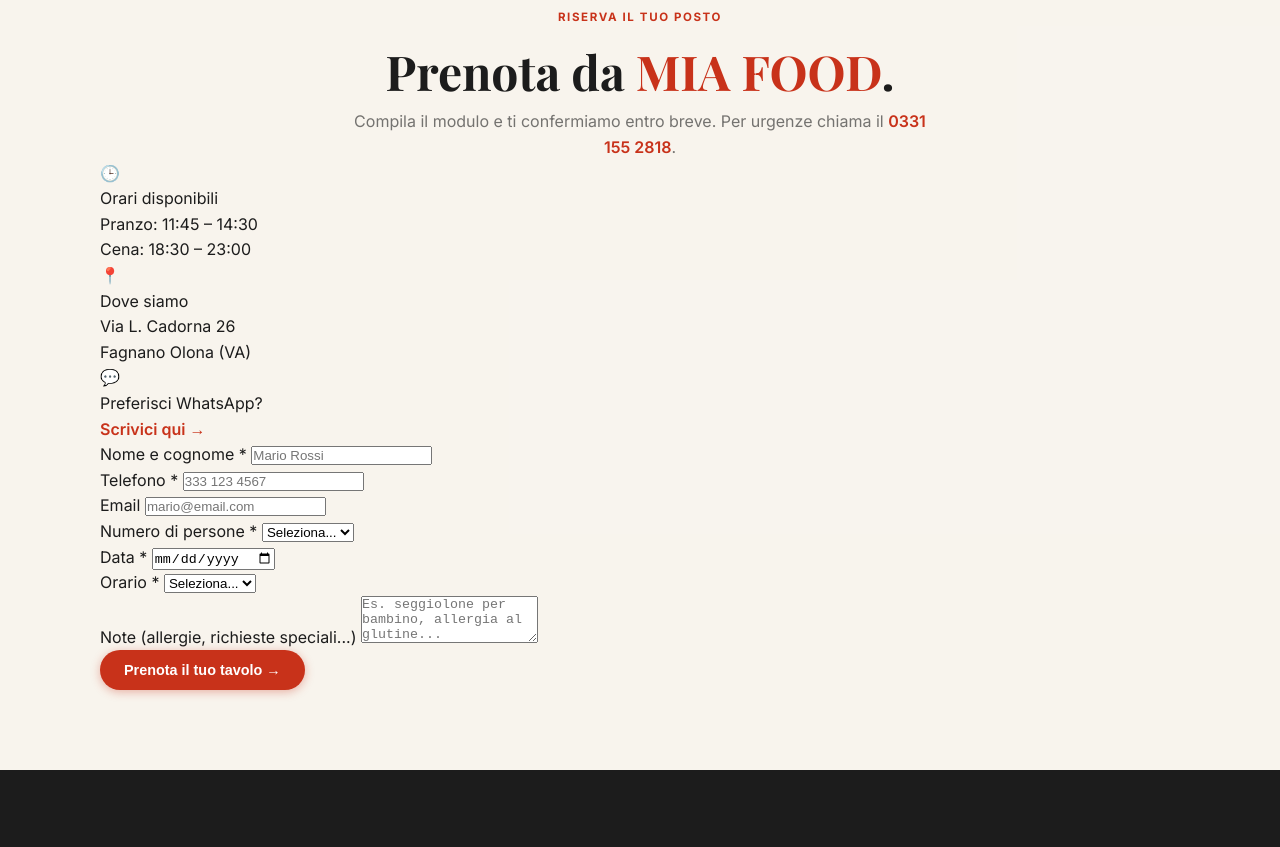
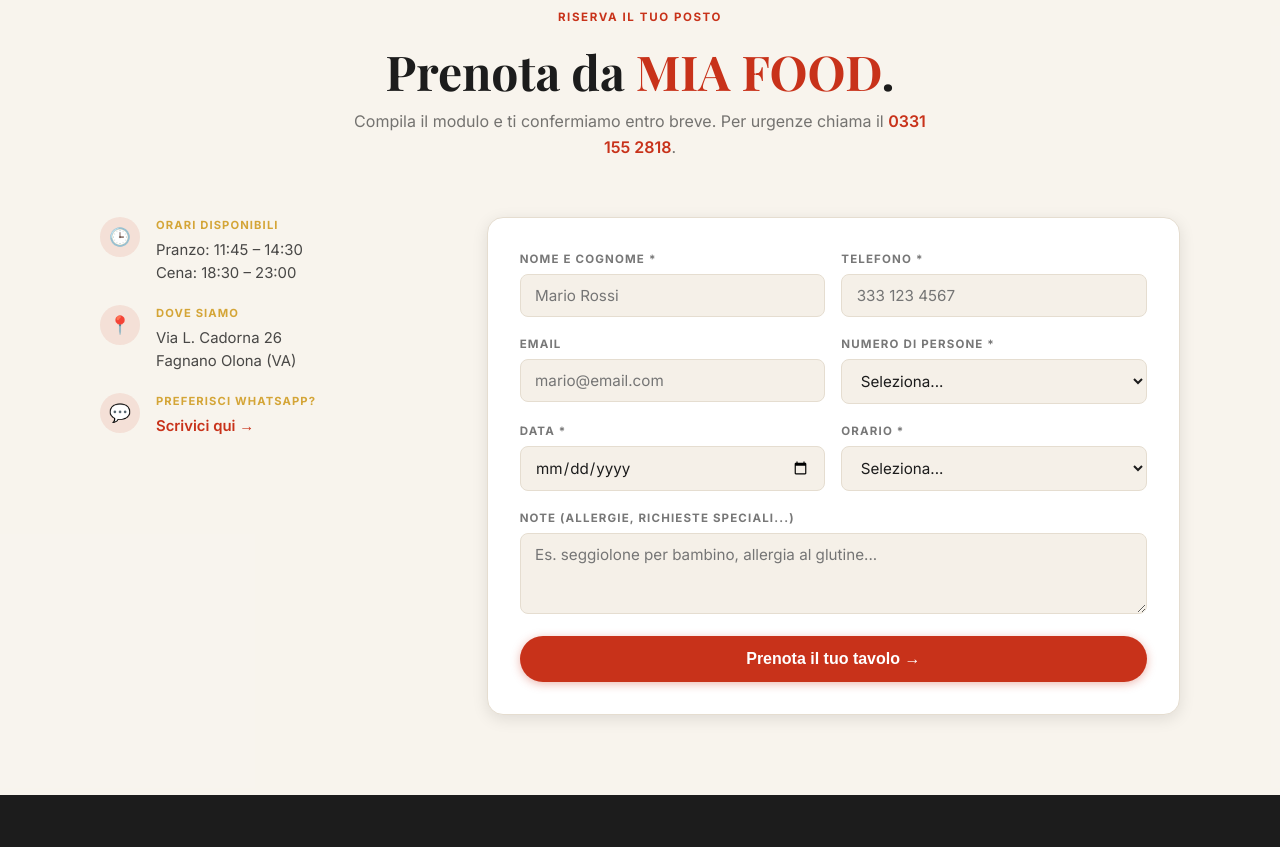
Before and after one commit to matteoromano12/MiaDolciSapori, a website built with webpack: page index.html in a window 1280 px wide. Shown: the part 5309-6156 px from the top of the page. Built offline with nearby package versions, Linux system fonts and the light colour scheme.

Commit message:
Add booking form styles to style.css

```diff
--- a/css/style.css
+++ b/css/style.css
@@ -685,3 +685,134 @@
   opacity: 1;
   transform: none;
 }
+
+.booking-form-wrap {
+  margin-top: 3.5rem;
+}
+.booking-form-grid {
+  display: grid;
+  gap: 2.5rem;
+  align-items: start;
+}
+@media (min-width: 900px) {
+  .booking-form-grid { grid-template-columns: 1fr 2fr; }
+}
+
+.booking-info {
+  display: grid;
+  gap: 1.25rem;
+}
+.booking-info-item {
+  display: flex;
+  gap: 1rem;
+  align-items: flex-start;
+}
+.booking-info-icon {
+  width: 2.5rem;
+  height: 2.5rem;
+  border-radius: 50%;
+  background: rgba(200,50,26,.10);
+  display: grid;
+  place-items: center;
+  font-size: 1.1rem;
+  flex-shrink: 0;
+}
+.booking-info-lbl {
+  font-size: .7rem;
+  font-weight: 700;
+  text-transform: uppercase;
+  letter-spacing: .1em;
+  color: var(--accent);
+}
+.booking-info-val {
+  margin-top: .25rem;
+  font-size: .93rem;
+  color: rgba(28,28,28,.80);
+  line-height: 1.55;
+}
+
+.booking-form-card {
+  background: #fff;
+  border-radius: var(--radius);
+  box-shadow: var(--shadow-md);
+  border: 1px solid var(--border);
+  overflow: hidden;
+}
+.booking-form-inner {
+  padding: 2rem;
+  display: grid;
+  gap: 1.1rem;
+}
+.bfg { display: grid; gap: 1rem; }
+.bfg-2 { grid-template-columns: 1fr 1fr; }
+.bfg-1 { grid-template-columns: 1fr; }
+@media (max-width: 560px) {
+  .bfg-2 { grid-template-columns: 1fr; }
+}
+
+.bf-group {
+  display: flex;
+  flex-direction: column;
+  gap: .35rem;
+}
+.bf-group label {
+  font-size: .72rem;
+  font-weight: 700;
+  text-transform: uppercase;
+  letter-spacing: .1em;
+  color: var(--muted);
+}
+.bf-group input,
+.bf-group select,
+.bf-group textarea {
+  padding: .7rem .9rem;
+  border: 1.5px solid var(--border);
+  border-radius: .5rem;
+  font-family: var(--font-body);
+  font-size: .95rem;
+  background: var(--cream2);
+  color: var(--charcoal);
+  transition: border-color .15s, background .15s;
+  outline: none;
+  width: 100%;
+}
+.bf-group input:focus,
+.bf-group select:focus,
+.bf-group textarea:focus {
+  border-color: var(--red);
+  background: #fff;
+}
+.bf-group textarea {
+  resize: vertical;
+}
+
+.booking-submit-btn {
+  width: 100%;
+  padding: .9rem 1.5rem;
+  font-size: 1rem;
+  margin-top: .25rem;
+}
+
+.booking-success {
+  display: flex;
+  gap: 1rem;
+  align-items: flex-start;
+  background: #e8f5e9;
+  border: 1.5px solid #81c784;
+  border-radius: .75rem;
+  padding: 1rem 1.25rem;
+  font-size: .93rem;
+  color: #2e7d32;
+  line-height: 1.55;
+}
+.booking-success-icon { font-size: 1.3rem; flex-shrink: 0; }
+
+.booking-error {
+  background: #fce4ec;
+  border: 1.5px solid #ef9a9a;
+  border-radius: .75rem;
+  padding: 1rem 1.25rem;
+  font-size: .93rem;
+  color: #c62828;
+}
+.booking-error a { color: #c62828; font-weight: 600; }
```
